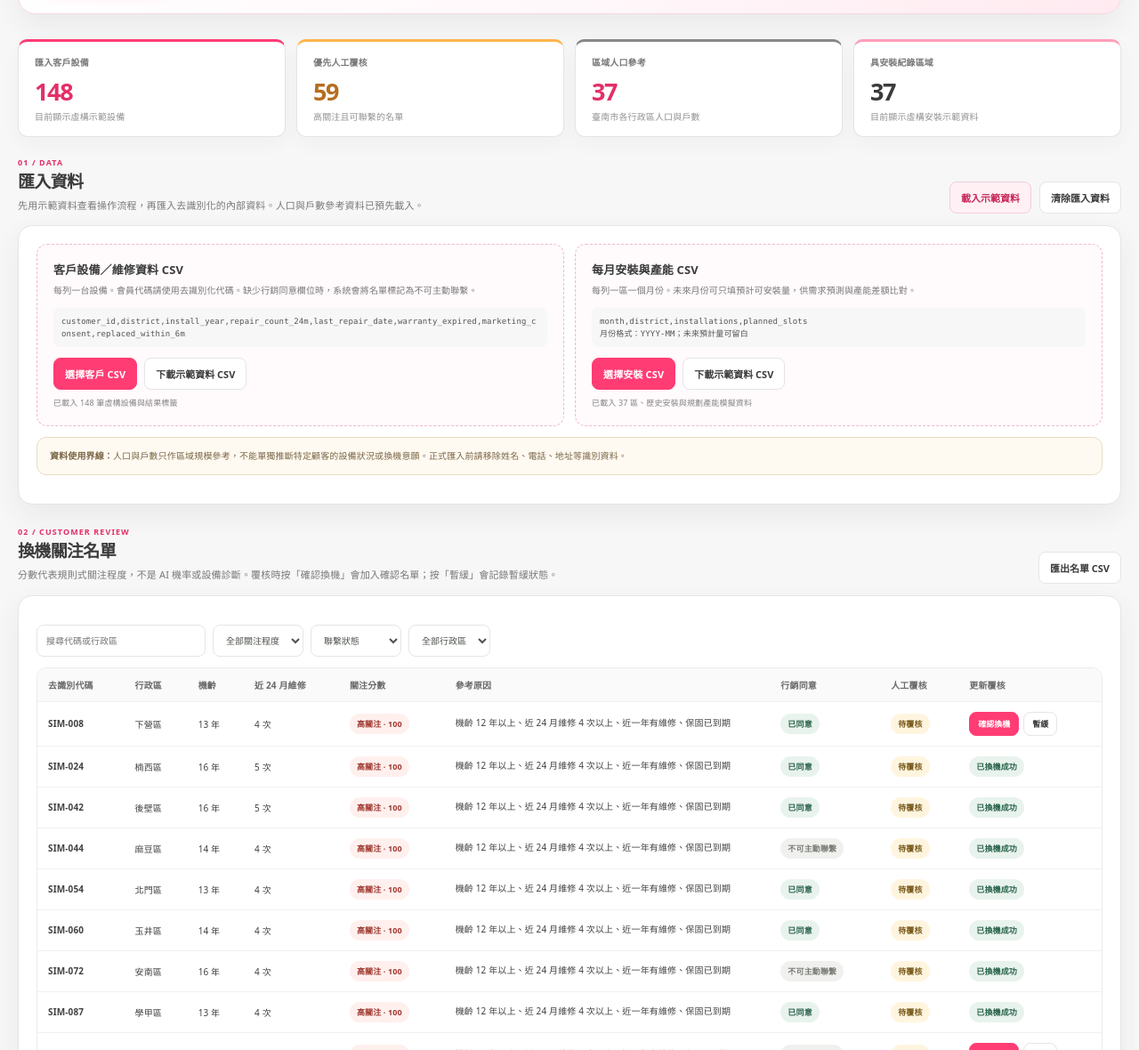
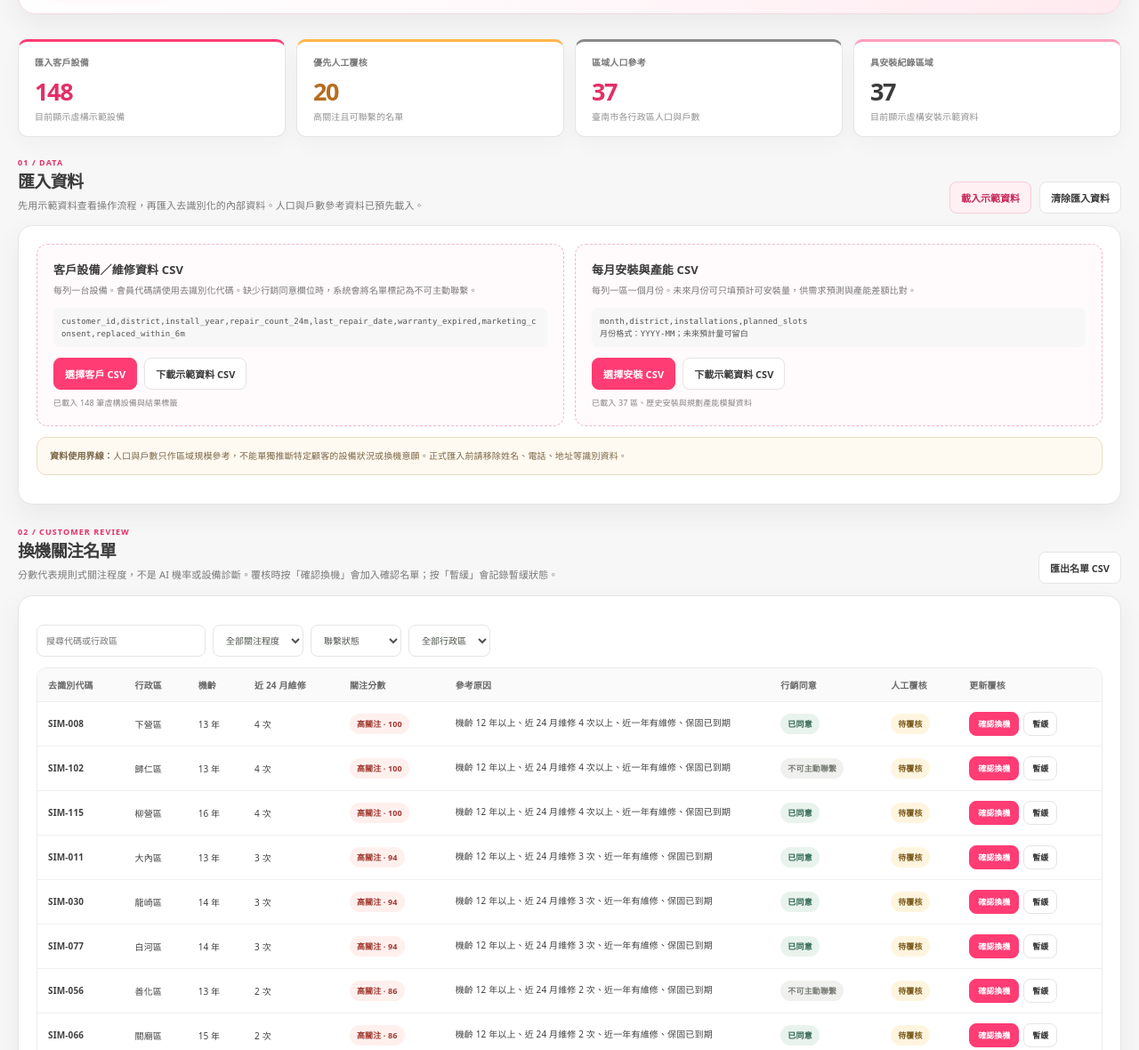
Before and after one commit to disswwdwqr/elifee, a plain HTML site: page index.html in a window 1280 px wide. Shown: the part 396-1576 px from the top of the page at 89% size. Drawn offline with Linux system fonts and the light colour scheme.

Commit message:
Add files via upload

```diff
--- a/index.html
+++ b/index.html
@@ -279,7 +279,7 @@
       const scored=state.customers.map(function(c){return {c:c,s:scoreCustomer(c)};});
       $("kpiCustomers").textContent=state.customers.length.toLocaleString("zh-TW");
       $("kpiCustomerHint").textContent=state.demoCustomers?"目前顯示虛構示範設備":"客戶資料在本機記憶體處理";
-      $("kpiHigh").textContent=scored.filter(function(x){return x.s.risk==="高"&&x.c.consent;}).length.toLocaleString("zh-TW");
+      $("kpiHigh").textContent=scored.filter(function(x){return x.s.risk==="高"&&x.c.consent&&x.c.outcome!==true;}).length.toLocaleString("zh-TW");
       $("kpiHistoryDistricts").textContent=new Set(state.history.map(function(h){return h.district;})).size.toLocaleString("zh-TW");
       $("kpiHistoryHint").textContent=state.demoHistory?"目前顯示虛構安裝示範資料":"匯入安裝歷史後產生需求預估";
     }
@@ -290,7 +290,7 @@
     }
     function renderLeads(){
       const query=$("leadSearch").value.trim().toLowerCase(),risk=$("riskFilter").value,consent=$("consentFilter").value,district=$("districtFilter").value;
-      const rows=state.customers.map(function(c){return {c:c,s:scoreCustomer(c)};}).filter(function(x){
+      const rows=state.customers.filter(function(c){return c.outcome!==true;}).map(function(c){return {c:c,s:scoreCustomer(c)};}).filter(function(x){
         return (!query||(x.c.id+" "+x.c.district).toLowerCase().includes(query))&&(risk==="all"||x.s.risk===risk)&&(consent==="all"||(consent==="yes"?x.c.consent:!x.c.consent))&&(district==="all"||x.c.district===district);
       }).sort(function(a,b){return (b.s.score||-1)-(a.s.score||-1);});
       $("leadRows").innerHTML=rows.map(function(x){
@@ -298,7 +298,7 @@
         return '<tr><td class="id-cell">'+esc(c.id)+'</td><td>'+esc(c.district||"未提供")+'區</td><td class="number">'+(s.age==null?"—":s.age+" 年")+'</td><td class="number">'+(Number.isFinite(c.repairs)?c.repairs:"—")+' 次</td><td><span class="risk-badge '+cls+'">'+(s.score==null?"資料不足":s.risk+"關注 · "+s.score)+'</span></td><td class="reason">'+esc(s.reasons.join("、"))+'</td><td><span class="consent-badge '+(c.consent?"consent-yes":"consent-no")+'">'+(c.consent?"已同意":"不可主動聯繫")+'</span></td><td><span class="review-badge '+rcls+'">'+esc(reviewLabel)+'</span></td><td>'+(c.outcome===true?'<span class="review-badge review-done">已換機成功</span>':'<div class="row-actions"><button class="btn btn-small btn-primary review-action" data-id="'+esc(c.id)+'" data-value="已確認換機">確認換機</button><button class="btn btn-small review-action" data-id="'+esc(c.id)+'" data-value="暫緩">暫緩</button></div>')+'</td></tr>';
       }).join("");
       $("leadEmpty").style.display=rows.length?"none":"block";
-      $("leadEmpty").textContent=state.customers.length?"沒有符合目前篩選的資料。":"尚無客戶資料。可載入示範資料或匯入 CSV。";
+      $("leadEmpty").textContent=state.customers.length?(state.customers.every(function(c){return c.outcome===true;})?"目前匯入的設備都已標記為六個月內換機成功，已移至「換機成功名單」。":"沒有符合目前篩選的資料。已換機成功的設備不會顯示在此名單。") :"尚無客戶資料。可載入示範資料或匯入 CSV。";
       const labeled=state.customers.filter(function(c){return c.outcome!==null&&c.outcome!==undefined;}),ranked=labeled.map(function(c){return {s:scoreCustomer(c),outcome:c.outcome};}).filter(function(x){return x.s.score!==null;}).sort(function(a,b){return b.s.score-a.s.score;});
       if(ranked.length){
         const top=ranked.slice(0,Math.max(1,Math.ceil(ranked.length/3))),rest=ranked.slice(top.length),topRate=top.length?top.filter(function(x){return x.outcome;}).length/top.length:0,restRate=rest.length?rest.filter(function(x){return x.outcome;}).length/rest.length:0;
```
